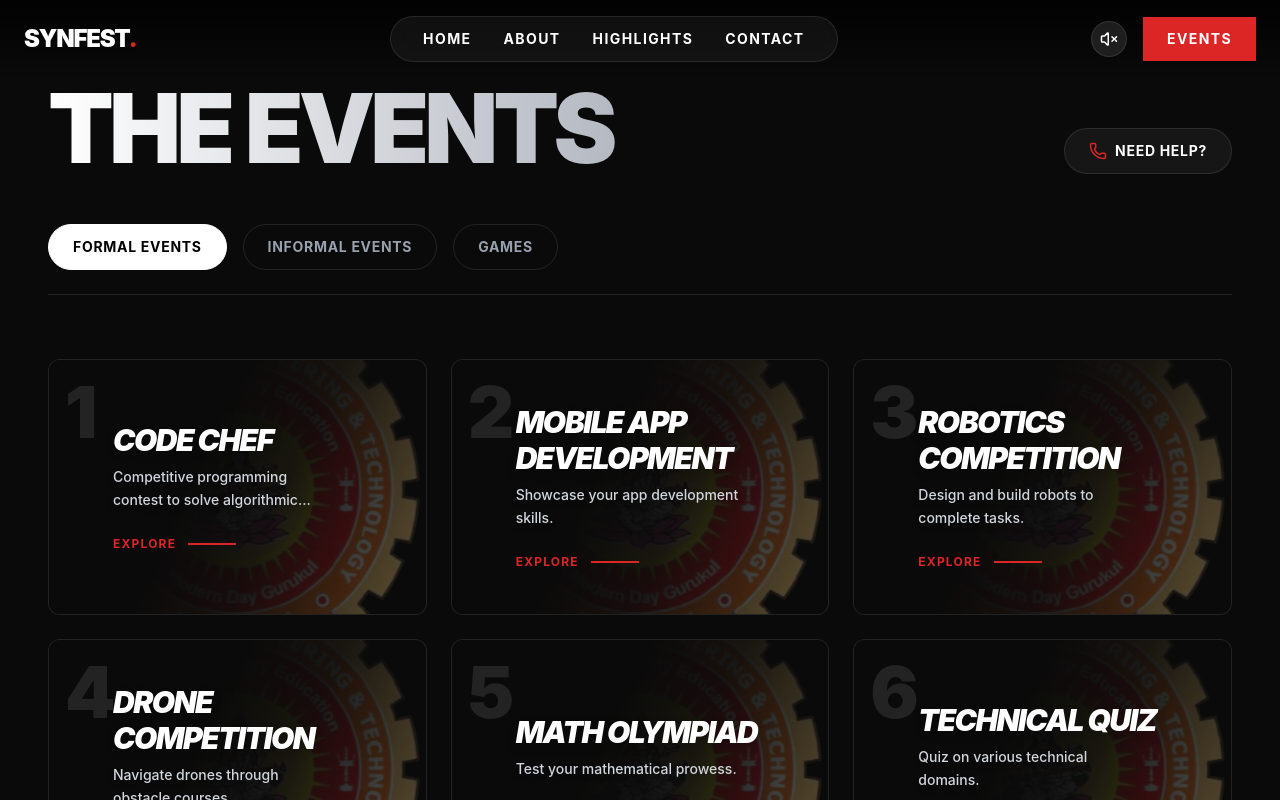
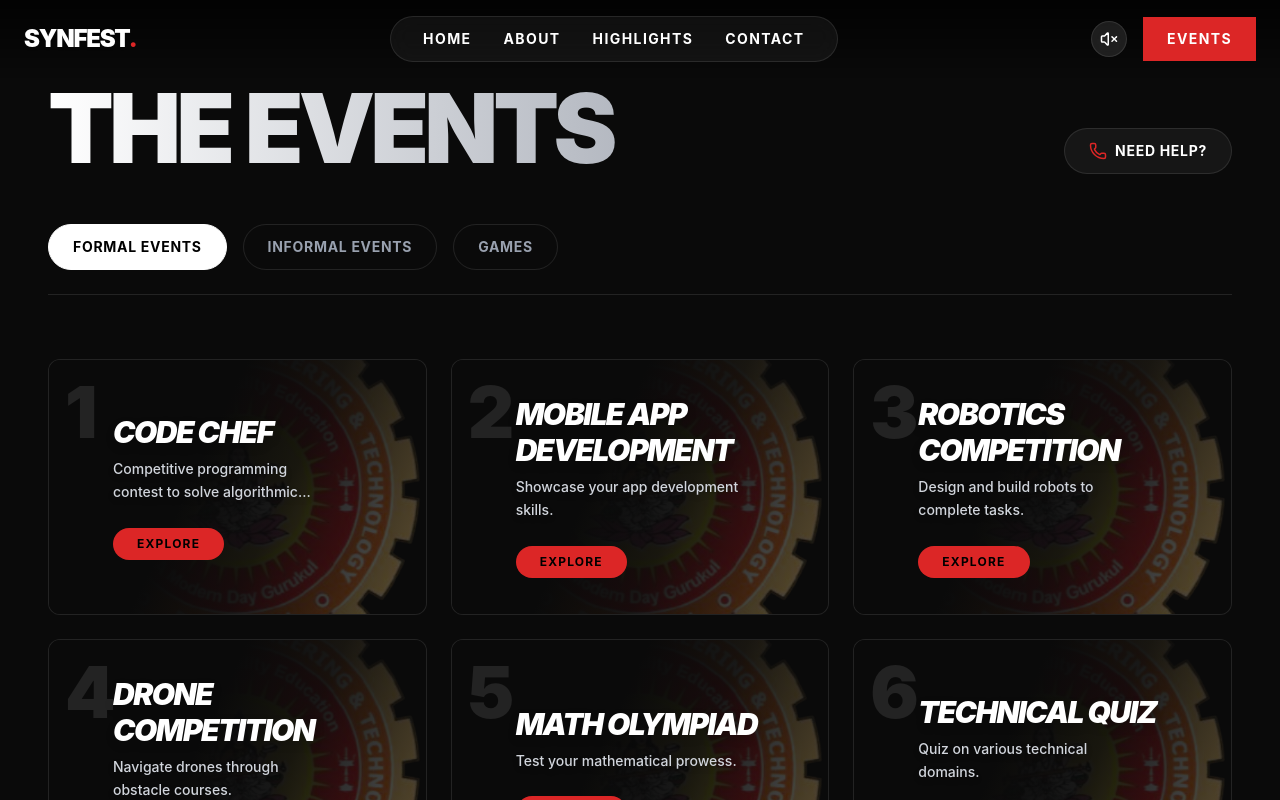
Before and after one commit to jagdishtripathy/Synfest-2026, a React (Vite) app: page /events in a window 1280 px wide. Shown: the top 800 px of the page. Built offline with nearby package versions, Linux system fonts and the light colour scheme.

Commit message:
Data change - Event button

```diff
--- a/src/data/leaderships.js
+++ b/src/data/leaderships.js
@@ -80,7 +80,7 @@ export const leadershipData = {
     {
       id: "bt5",
       name: "Mr. Smruti Ranjan Dash",
-      title: "Coordinator",
+      title: "Coordinator (B.tech)",
       quote: "Leadership is the capacity to translate vision into reality.",
       image: "/Mr-Smruti-Ranjan-Dash-Btech-HOD.jpeg",
     },
--- a/src/pages/Events.jsx
+++ b/src/pages/Events.jsx
@@ -88,10 +88,9 @@ export default function Events() {
                                         {event.description}
                                     </p>
 
-                                    <div className="flex items-center gap-3 text-xs font-bold tracking-widest uppercase text-primary group-hover:text-white transition-colors mt-auto">
-                                        <span>Explore</span>
-                                        <div className="h-0.5 w-12 bg-primary group-hover:bg-white transition-all"></div>
-                                    </div>
+                                    <button className="mt-auto px-6 py-2 bg-primary text-black font-bold text-xs uppercase tracking-widest rounded-full hover:bg-white transition-colors self-start">
+                                        Explore
+                                    </button>
                                 </div>
                             </div>
                         </div>
```
